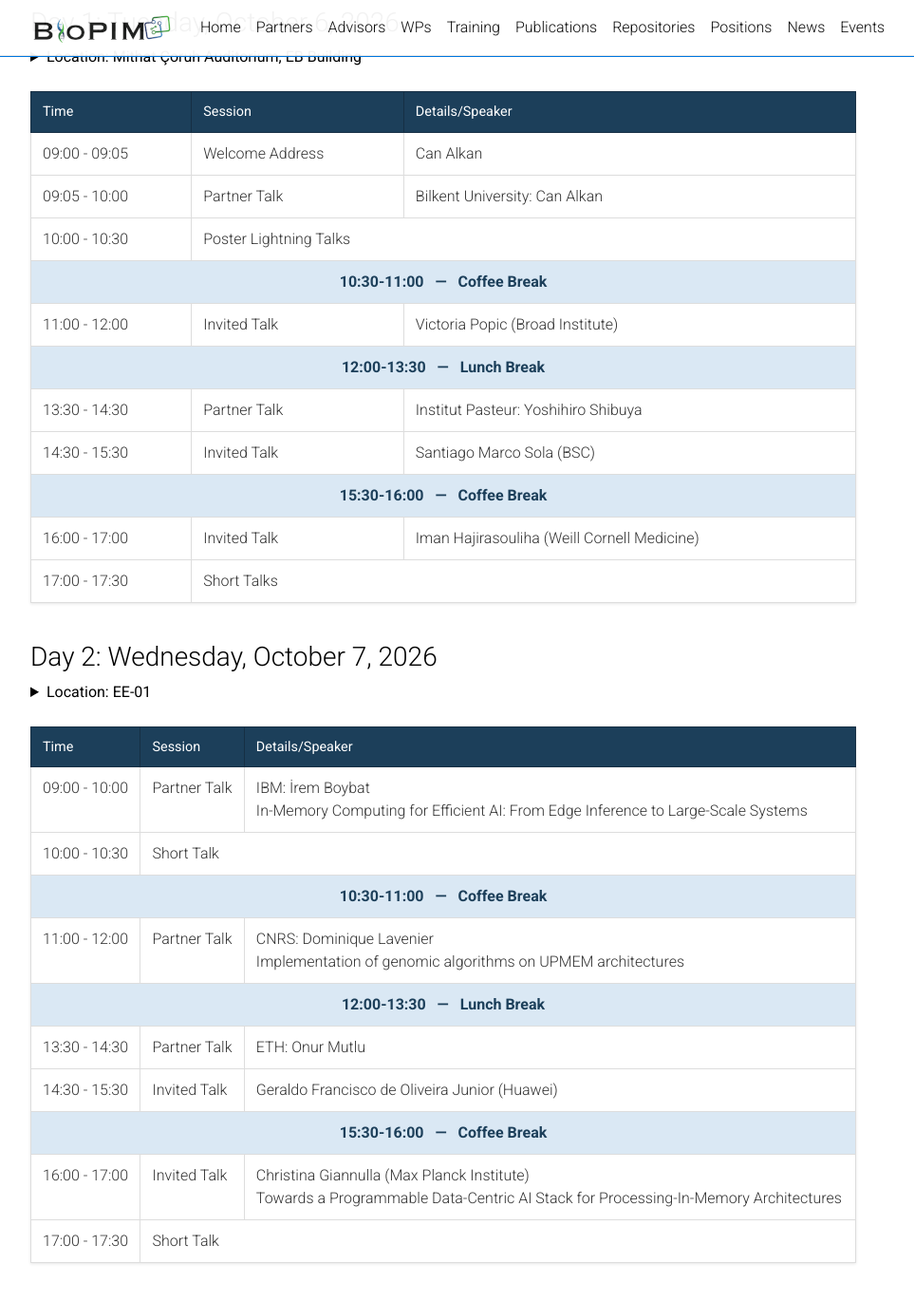
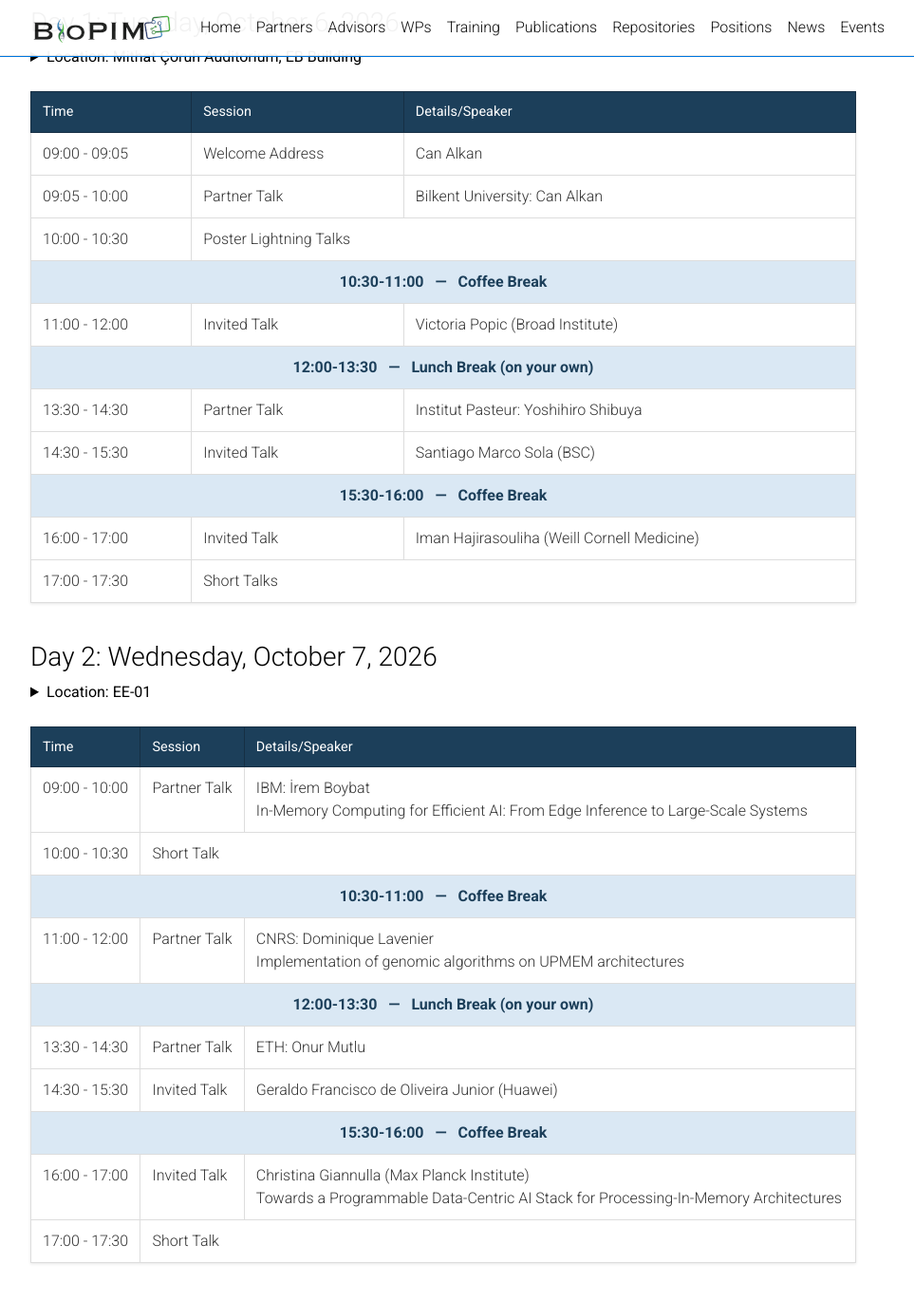
Before and after one commit to BioPIM/biopim.github.io, a Jekyll site: the page built from _pages/workshop.md, in a window 1280 px wide and 1400 px high, scrolled down 337 px. Shown: the top 1370 px of the window at 95% size, without its empty margins (173-1136 px from the left). Built offline with Jekyll 4.4.1, drawn with Linux system fonts in a browser that asks for light colours; comment, search, counter and statistics services are not loaded; a style sheet for code colours, icons or effects is not loaded.

```diff
--- a/_pages/workshop.md
+++ b/_pages/workshop.md
@@ -95,7 +95,7 @@
       <td>Victoria Popic (Broad Institute)</td>
     </tr>
     <tr class="break-row">
-      <td colspan="3">12:00-13:30 &nbsp;&nbsp;&mdash;&nbsp;&nbsp; Lunch Break</td>
+      <td colspan="3">12:00-13:30 &nbsp;&nbsp;&mdash;&nbsp;&nbsp; Lunch Break (on your own)</td>
     </tr>
     <tr>
       <td>13:30 - 14:30</td>
@@ -158,7 +158,7 @@
     <tr>
     </tr>
     <tr class="break-row">
-      <td colspan="3">12:00-13:30 &nbsp;&nbsp;&mdash;&nbsp;&nbsp; Lunch Break</td>
+      <td colspan="3">12:00-13:30 &nbsp;&nbsp;&mdash;&nbsp;&nbsp; Lunch Break (on your own)</td>
     </tr>
     <tr>
       <td>13:30 - 14:30</td>
```
